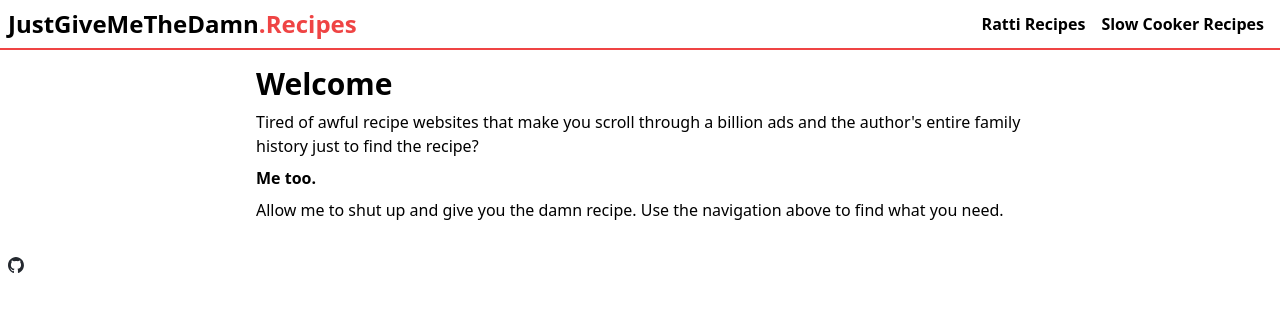
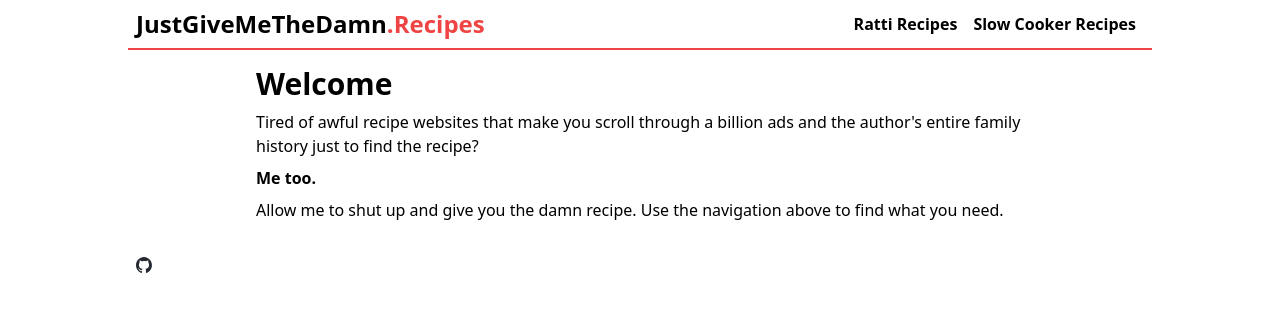
Before and after one commit to kyleratti/justgivemethedamn.recipes, a SvelteKit app in the folder source/: page / in a window 1280 px wide. Shown: the top 312 px of the page. Built offline with nearby package versions, Linux system fonts and the light colour scheme.

Commit message:
fix: max width of site

```diff
--- a/source/src/routes/+layout.svelte
+++ b/source/src/routes/+layout.svelte
@@ -4,6 +4,7 @@
 	import "../app.css";
 </script>
 
+<div class="max-w-5xl mx-auto">
 	<Header />
 
 	<section class="p-2 md:p-4">
@@ -13,3 +14,4 @@
 	</section>
 
 	<Footer />
+</div>
```
Lines whose indentation alone changed are shown as unchanged.
